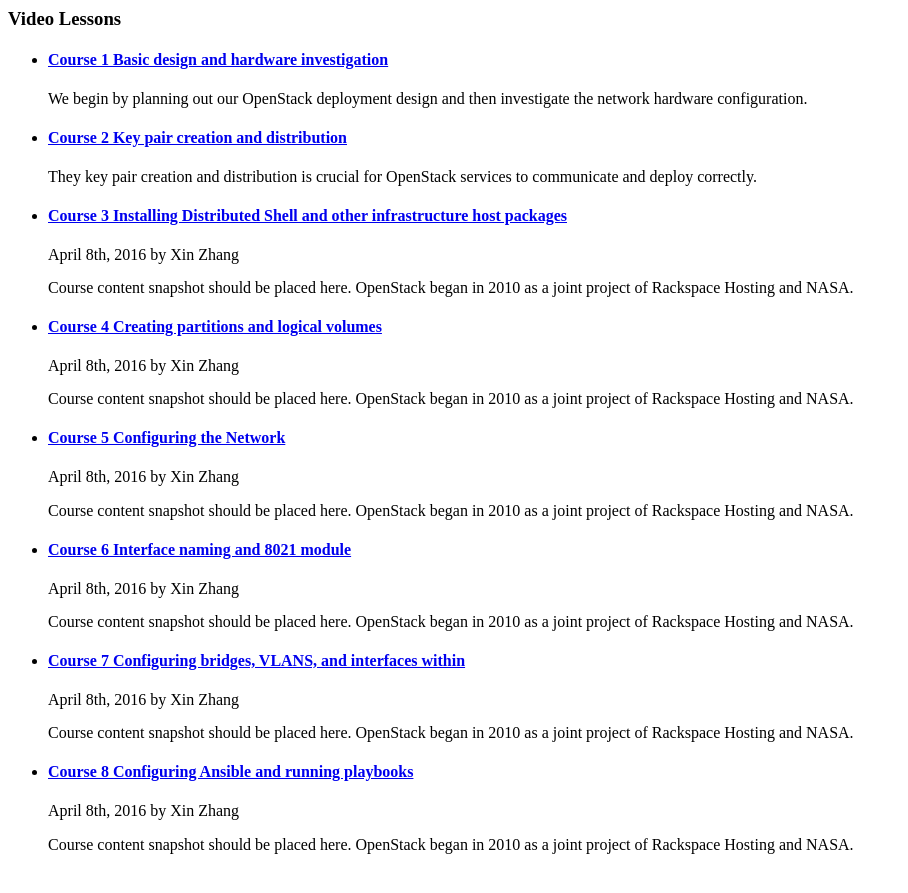
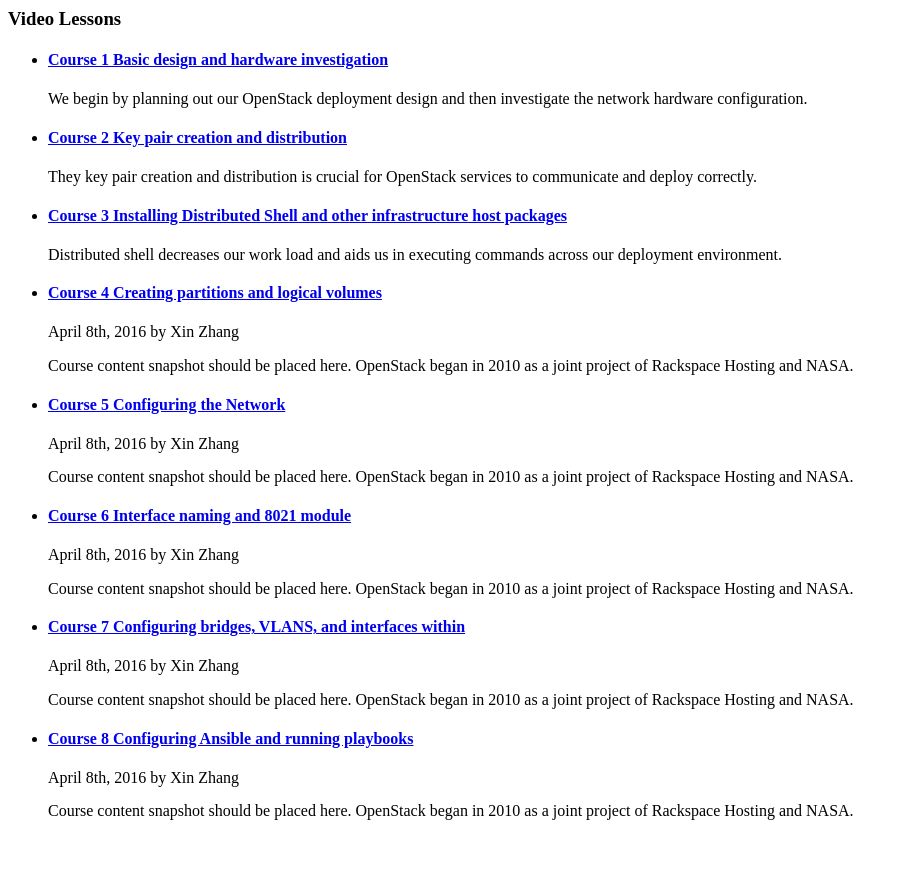
Before and after one commit to opencloudelab/opencloudelab.github.io, a Jekyll site: the page built from Views/Topics/openstack_installation.md, in a window 1280 px wide. Shown: the top 893 px of the page, without its empty margins (0-908 px from the left). Built offline with Jekyll 4.4.1, drawn with Linux system fonts in a browser that asks for light colours.

Commit message:
description correction

```diff
--- a/_posts/openstack-install/2016-1-4-Course3.md
+++ b/_posts/openstack-install/2016-1-4-Course3.md
@@ -2,8 +2,8 @@
 layout: post
 title: Course 3 Installing Distributed Shell and other infrastructure host packages
 categories: openstack-install
-author: April 8th, 2016  by Xin Zhang
-description: Course content snapshot should be placed here. OpenStack began in 2010 as a joint project of Rackspace Hosting and NASA.
+author:
+description: Distributed shell decreases our work load and aids us in executing commands across our deployment environment.
 ---
 
 ***
```
